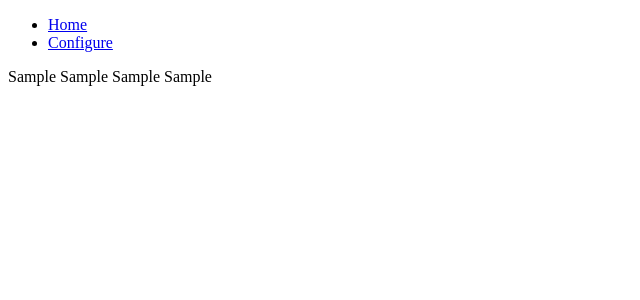
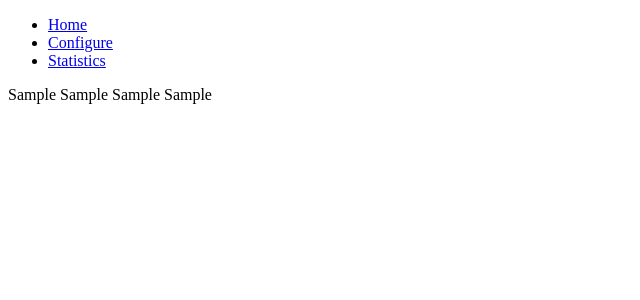
Before and after one commit to Vayel/Wello, a Flask app: template wello/ui/templates/statistics.html in a window 1280 px wide. Shown: the top 300 px of the page, without its empty margins (0-640 px from the left). Run offline with Flask 2, Linux system fonts and the light colour scheme; the template is opened without the code that fills it: most values are stand-ins (such as "Sample title", 1, 10 or a date in 2020); parts of the project's set-up code (start-up, migrations or seed data) failed here and were passed over; some libraries are stand-ins or nearby versions.

Commit message:
Move statistics link into header

```diff
--- a/wello/ui/templates/home.html
+++ b/wello/ui/templates/home.html
@@ -47,8 +47,6 @@ Urban network: <span id="urban_network_state">{{ urban_network_state }}</span>
 <form method="POST" action="{{ url_for('pump_in', running=0) }}">
   <input type="submit" value="Stop pump in" />
 </form>
-
-<a href="{{ url_for('statistics') }}">Statistics</a>
 {% endblock %}
 
 {% block js %}
--- a/wello/ui/templates/layout.html
+++ b/wello/ui/templates/layout.html
@@ -11,6 +11,7 @@
       <ul>
         <li><a href="{{ url_for('home') }}">Home</a></li>
         <li><a href="{{ url_for('config') }}">Configure</a></li>
+        <li><a href="{{ url_for('statistics') }}">Statistics</a></li>
       </ul>
     </nav>
 
```
